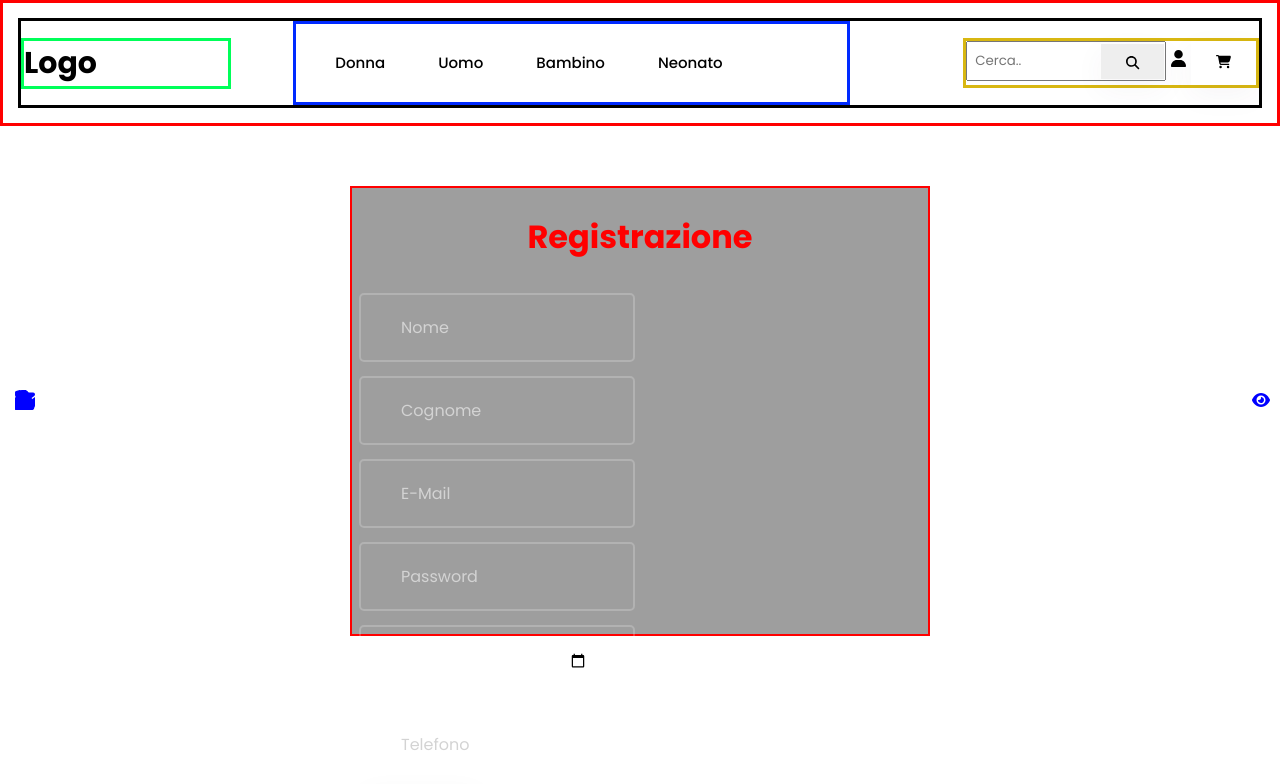
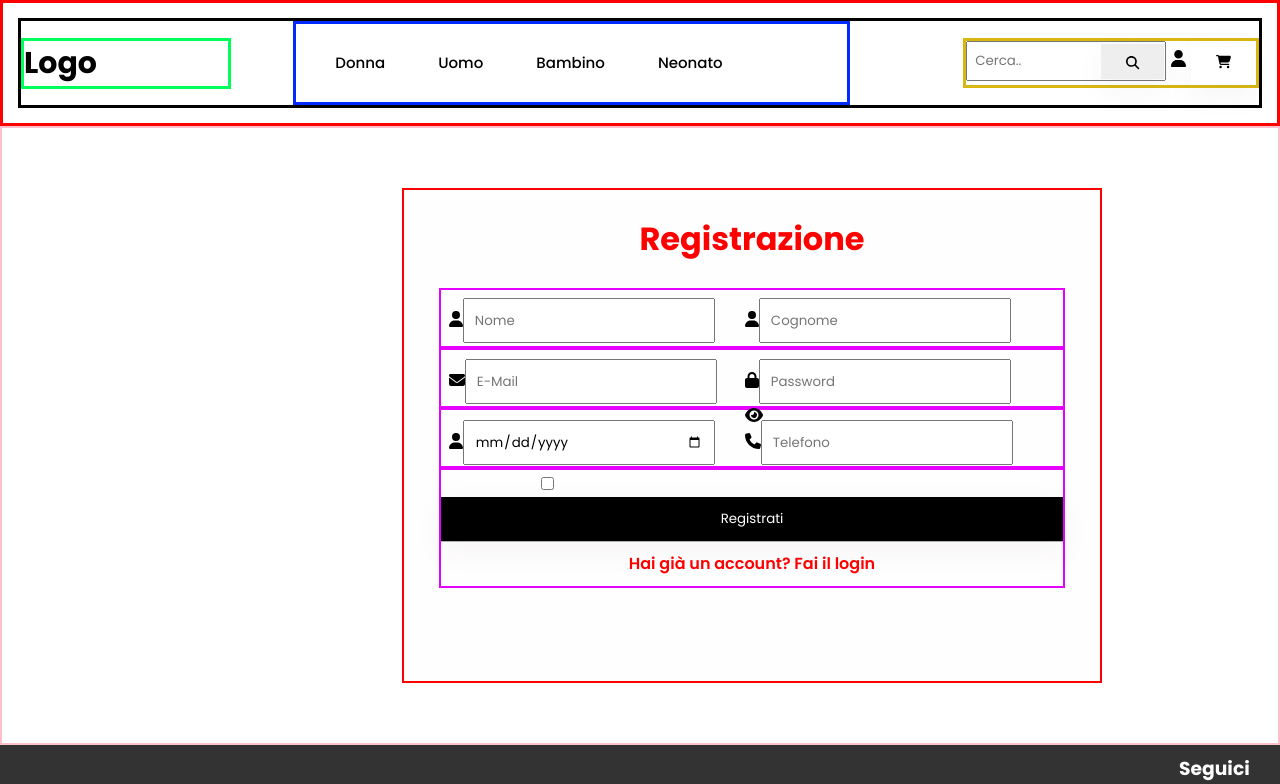
Before and after one commit to zMattyPower/ecommerce-project, a React (Create React App) app: page /registrazione in a window 1280 px wide. Shown: the top 784 px of the page. Built offline with nearby package versions, Linux system fonts and the light colour scheme.

Commit message:
register.css

```diff
--- a/package.json
+++ b/package.json
@@ -13,6 +13,7 @@
     "@testing-library/jest-dom": "^5.17.0",
     "@testing-library/react": "^13.4.0",
     "@testing-library/user-event": "^13.5.0",
+    "axios": "^1.7.2",
     "boostrap": "^2.0.0",
     "jquery": "^3.7.1",
     "react": "^18.3.1",
--- a/src/App.js
+++ b/src/App.js
@@ -20,15 +20,18 @@ import NeonatoMaglietta from "./pages/NeonatoMaglietta";
 function App() {
   return (
     <div>
+
       <GlobalVariables>
+         <Navbar/>
         <Routes>
           <Route path="/" element={<Home/>} />
           <Route path="/registrazione" element={<Register/>} />
-          <Route path="/donna/maglietta" element={< DonnaMaglietta/>} />
+          <Route path="/Donna/Maglietta/TShirt" element={< DonnaMaglietta/>} />
           <Route path="/uomo/maglietta" element={<UomoMaglietta />} />
           <Route path="/bambino/maglietta" element={<BambinoMaglietta />} />
           <Route path="/neonato/maglietta" element={<NeonatoMaglietta />} />
         </Routes>
+        <Footer/>
       </GlobalVariables>
 
 
--- a/src/Components/Account/Register.css
+++ b/src/Components/Account/Register.css
@@ -1,244 +1,135 @@
 @import url("https://fonts.googleapis.com/css2?family=Poppins:ital,wght@0,100;0,200;0,300;0,400;0,500;0,600;0,700;0,800;0,900;1,100;1,200;1,300;1,400;1,500;1,600;1,700;1,800;1,900&display=swap");
 
-/* {
-    margin: 0;
-    padding: 0;
-    box-sizing: border-box;
-    font-family: "Poppins", sans-serif;
+
+div.div_f {
+    border: 2px solid pink;
+    display: grid;
+
 }
 
-.wrapper-reg .backRegister, .wrapper-forgot .backRegister {
-    position: absolute;
-    margin-top: -25px;
-    margin-left: -35px;
-    background: transparent;
-    user-select: none;
-    box-shadow: 0 0 10px rgba(0, 0, 0, .2);
-    border-radius: 40px;
-    padding-top: 1px;
-    padding-bottom: 1px;
-    padding-left: 3px;
-    padding-right: 3px;
-    color: white;
-    border: none;
-    font-weight: bold;
+div.form_r {
+    width: 700px;
+    height: 495px;
+    border: 2px solid red;
+    background-color: rgba(255, 253, 253, 0.382);
+    color: black;
+    margin-top: 60px;
+    margin-left: 400px;
+    margin-right: 400px;
+    margin-bottom: 60px;
 }
 
-.wrapper-reg .backRegister:hover, .wrapper-forgot .backRegister:hover {
-    background: rgba(188, 188, 188, 0.2);
-    cursor: pointer;
-}
-
-.wrapper-reg .backRegister:active, .wrapper-forgot .backRegister:active {
-    cursor: pointer;
-    transform: scale(0.95);
-}
-
-.wrapper-reg .backLogin {
-    position: absolute;
-    margin-top: -25px;
-    margin-left: -35px;
-    background: transparent;
-    user-select: none;
-    box-shadow: 0 0 10px rgba(0, 0, 0, .2);
-    border-radius: 40px;
-    padding-top: 4px;
-    padding-bottom: 4px;
-    padding-left: 8px;
-    padding-right: 8px;
-    color: white;
-    font-weight: bold;
-    border: none;
-}
-
-.wrapper-reg .backLogin:hover {
-    background: rgba(188, 188, 188, 0.2);
-    cursor: pointer;
-}
-
-.wrapper-reg .backLogin:active {
-    cursor: pointer;
-    transform: scale(0.95);
-}
-
-.wrapper-reg, .wrapper-forgot {
-    z-index: 1000;
-    visibility: visible;
-    position: fixed;
-    top: 50%;
-    left: 50%;
-    transform: translate(-49.9%, -50%);
-    margin-left: auto;
-    margin-right: auto;
-    width: 820px;
-    /*background-color: rgba(34, 109, 32, 0.30);
-    background: transparent;
-    background-color: rgba(16, 13, 13, 0.8);
-    border: 2px solid rgba(255, 255, 255, .2);
-    backdrop-filter: blur(20px);
-    box-shadow: 0 0 10px rgba(0, 0, 0, .25);
-    color: #fff;
-    border-radius: 10px;
-    padding: 30px 40px;
-}
-
-.wrapper-reg h1, .wrapper-forgot h1 {
-    font-size: 36px;
-    transform: scale(1.01);
-    text-align: center;
-    user-select: none;
-}
-
-.wrapper-reg .input-box, .wrapper-forgot .input-box {
-    position: relative;
-    user-select: none;
-    width: 100%;
-    height: 50px;
-    margin: 25px 0;
-}
-*//*
-div.form_r .input-box input {
-    width: 100%;
-    height: 100%;
-    background: transparent;
-    border: none;
-    outline: none;
-    border: 2px solid rgba(255, 255, 255, .2);
-    border-radius: 5px;
-    font-size: 16px;
-    color: #fff;
-    padding: 20px 45px 20px 40px;
-} */
-/*
-.wrapper-reg .input-box #eye-icon { /*Icona cliccabile per nascondere la password*//*
-    position: absolute;
-    right: 10px;
-    top: 50%;
-    transform: translateY(-50%);
-    cursor: pointer;
-  }
-
-.wrapper-reg .input-box input::placeholder {
-    color: #d3d3d3;
-}
-
-.wrapper-reg .input-box input:focus::placeholder {
-    color: transparent;
-}
-
-.wrapper-reg .input-box #login {
-    position: absolute;
-    left: 15px;
-    top: 50%;
-    transform: translateY(-50%);
-    font-size: 20px;
-}
-
-.wrapper-reg .remember-forgot {
-    text-align: center;
-    user-select: none;
-    font-size: 14px;
-    margin: -10px 0 15px;
-}
-
-.remember-forgot label input {
-    accent-color: #fff;
-    margin-right: 3px;
-}
-
-.remember-forgot a {
-    color: #fff;
-    text-decoration: none;
-}
-
-.remember-forgot a:hover {
-    text-decoration: underline;
-    cursor: pointer;
-}
-
-.wrapper-reg .btn, .wrapper-forgot .btn {
-    width: 100%;
-    height: 45px;
-    background: linear-gradient(90deg, rgba(255, 255, 255, 0.932) 40%, rgba(230, 230, 230, 0.849) 93%);
-    border: none;
-    outline: none;
-    border-radius: 40px;
-    box-shadow: 0 0 10px rgba(0, 0, 0, .1);
-    cursor: pointer;
-    user-select: none;
-    font-size: 16px;
-    color: #000000;
-    font-weight: 600;
-}
-
-.wrapper-reg .btn:hover, .wrapper-forgot .btn:hover {
-    background: linear-gradient(90deg, rgba(233, 232, 232, 0.896) 40%, rgba(195, 195, 195, 0.858) 93%);
-}
-
-.wrapper-reg .btn:active, .wrapper-forgot .btn:active {
-    transform: scale(0.98);
-    background: linear-gradient(90deg, rgba(189, 189, 189, 0.823) 40%, rgba(155, 155, 155, 0.774) 93%);
-}
-
-.wrapper-reg .register-link {
-    font-size: 14.5px;
-    text-align: center;
-    user-select: none;
-    margin: 20px 0 0;
-}
-
-.wrapper-reg .register-link p a {
-    cursor: pointer;
-    color: #fff;
-    font-weight: 600;
-    text-decoration: none;
-}
-
-.wrapper-reg .register-link hr {
-    border: 0.5px solid #b5b5b5;
-    margin: 10px 0;
-    display:block;
-    font-weight: 600;
-}
-
-.wrapper-reg .register-link p a:hover {
-    text-decoration: underline;
-}
-*/
-
-
-div.form_r{
-    border: 2px solid red;
-    background-color: rgba(0, 0, 0, 0.382);
-    color: blue;
-    margin-top: 60px;
-    margin-left: 350px;
-    margin-right: 350px;
-    height: 450px;
-}
-h1{
+h1 {
     color: red;
     text-align: center;
     padding-top: 25px;
     padding-bottom: 25px;
 }
 
-
-div.due_colonne{
-    width: 100%;
-    overflow: auto;
+div.riga {
+    border: 2px solid rgb(229, 0, 255);
+    width: 90%;
+    margin-left: 5%;
+    margin-right: 5%;
+    height: 60px;
 }
 
-div.due_colonne div.input-box{
-    width: 48%;
-    float: left;
-    margin: 7px;
+div.input-box_1 {
+    float: left; /*rrrrttyfyufyfy*/
+    width: 45%;
+   /* border: 3px solid rgb(0, 255, 60);*/
+    margin: 8px;
+    height: 45px;
 }
 
-div.input-box input.trattamento{
-    width: 10px;
+div.input-box_1 input{
+    width: 90%;
+    height: 100%;
+    padding: 10px;
 }
 
-div.register-link{
+
+
+div.riga input#trattamento {
+    margin-left: 100px;
+}
+
+div.riga button.btn {
+    width: 100%;
+}
+
+div.register-link {
     text-align: center;
 }
+
+
+div.register-link p a{
+    color: red;
+}
+
+div.riga::after {
+    content: "";
+    display: table;
+    clear: both;
+  }
+
+
+/*Desktop*/
+@media (min-width: 1200px) {
+
+ /*   div.form_r {
+        background-color: rgb(0, 0, 0);
+    }*/
+}
+
+/*Tablet*/
+@media (max-width: 1000px) {
+
+    /*div.form_r {
+
+        background-color: rgb(255, 0, 0);
+
+    }*/
+}
+
+/*Telefoni*/
+@media screen and (max-width: 700px) and (min-width: 6px) {
+
+    div.form_r {
+        background-color: rgb(13, 0, 255);
+        width: 410px;
+        height: 495px;
+        color: black;
+        margin-top: 60px;
+        margin-left: 0;
+        margin-right: 0;
+        margin-bottom: 60px;
+        height: 580px;
+    }
+
+    h1 {
+        color: red;
+        text-align: center;
+        padding-top: 25px;
+        padding-bottom: 25px;
+        size: 10px;
+    }
+
+    div.riga {
+        width: 100%;
+        margin-top:0;
+        margin-left:0;
+        height: 97px;
+    }
+
+    div.riga div.register-link p a {
+        background-color: aqua;
+    }
+
+    div.input-box_1 {
+        width: 100%;
+        margin-top:1px;
+        height: 40px;
+    }
+
+}
--- a/src/Components/Account/Register.jsx
+++ b/src/Components/Account/Register.jsx
@@ -38,8 +38,7 @@ const Register = () => {
 
     return (
         <>
-            <Navbar />
-
+            <div className="div_f">
                 <div className="form_r" id="form_r">
                     <form name="frmLogin" id="frmLogin"
                         action="http://localhost:8000/register.php"
@@ -47,29 +46,28 @@ const Register = () => {
                         onSubmit={(event) => handleSubmit(event)}>
 
                         <h1>Registrazione</h1>
-
-                    <div className="due_colonne">
-                        <div className="input-box">
+                        <div className="riga">
+                            <div className="input-box_1">
                                 <FontAwesomeIcon icon={faUser} id="login" />
                                 <input type="text" placeholder="Nome" id="name" name="name"
                                     required />
                             </div>
 
-                        <div className="input-box">
+                            <div className="input-box_1">
                                 <FontAwesomeIcon icon={faUser} id="login" />
                                 <input type="text" placeholder="Cognome" id="lastname" name="lastname"
                                     required />
                             </div>
                         </div>
 
-                    <div className="due_colonne">
-                        <div className="input-box">
+                        <div className="riga">
+                            <div className="input-box_1">
                                 <FontAwesomeIcon icon={faEnvelope} id="login" />
                                 <input type="email" placeholder="E-Mail" id="email" name="email"
                                     required />
                             </div>
 
-                        <div className="input-box">
+                            <div className="input-box_1">
                                 <FontAwesomeIcon icon={faLock} id="login" />
                                 <input type={passwordShown ? "text" : "password"} id="password" name="password" placeholder="Password" required />
                                 <FontAwesomeIcon
@@ -82,14 +80,14 @@ const Register = () => {
 
                         </div>
 
-                    <div className="due_colonne">
-                        <div className="input-box">
+                        <div className="riga">
+                            <div className="input-box_1">
                                 <FontAwesomeIcon icon={faUser} id="login" />
                                 <input type="date" id="d_nascita" name="d_nascita"
                                     required />
                             </div>
 
-                        <div className="input-box">
+                            <div className="input-box_1">
 
                                 <FontAwesomeIcon icon={faPhone} id="login" />
                                 <input type="tel" placeholder="Telefono" id="tel" name="tel"
@@ -98,20 +96,22 @@ const Register = () => {
 
                         </div>
 
-
+                        <div className="riga">
                             <input type="checkbox" id="trattamento" name="trattamento"
                                 required />
-
-
                             <button type="submit" className="btn">Registrati</button>
+                        </div>
 
                         {result}
 
+                        <div className="riga">
                             <div className="register-link">
                                 <hr />
                                 <p><a href='about:blank'><Link to="/">Hai già un account? Fai il login</Link><i className='bx bx-chevrons-right'></i></a></p>
                             </div>
+                        </div>
                     </form>
+                </div>
             </div>
         </>
     );
--- a/src/pages/DonnaMaglietta.jsx
+++ b/src/pages/DonnaMaglietta.jsx
@@ -5,9 +5,7 @@ import Footer from "../Components/Footer/Footer";
 function DonnaMaglietta() {
   return (
     <>
-      <Navbar />
 
-      <Footer />
     </>
   );
 }
--- a/src/pages/Home.jsx
+++ b/src/pages/Home.jsx
@@ -5,9 +5,7 @@ import Footer from "../Components/Footer/Footer";
 export default function Home () {
     return (
         <div>
-           <Navbar/>
 
-           <Footer/>
         </div>
     )
 }
```
Also changed, not shown: 1 other file (tests, documents, lock files or other folders). Lines whose indentation alone changed are shown as unchanged.
